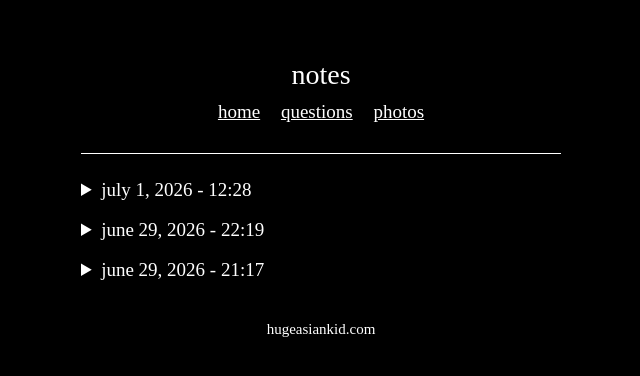
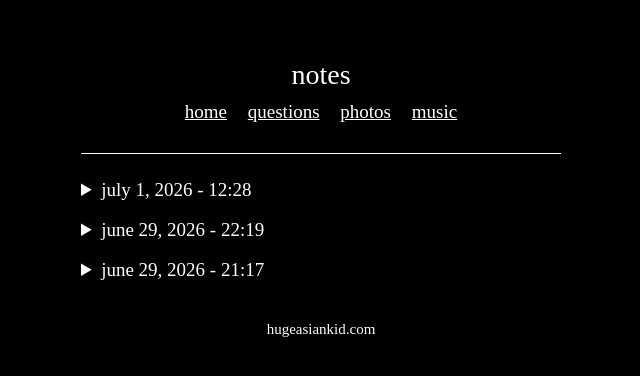
Before and after one commit to hugeasiankid/hugeasiankidsite, a plain HTML site: page notes.html in a window 1280 px wide. Shown: the whole page, without its empty margins (319-959 px from the left). Drawn offline with Linux system fonts and the light colour scheme.

Commit message:
Update notes.html

```diff
--- a/notes.html
+++ b/notes.html
@@ -14,6 +14,7 @@
 <a href="index">home</a>
 <a href="questions">questions</a>
 <a href="photos">photos</a>
+<a href="music">music</a>
 </nav>
 
 <hr>
```
